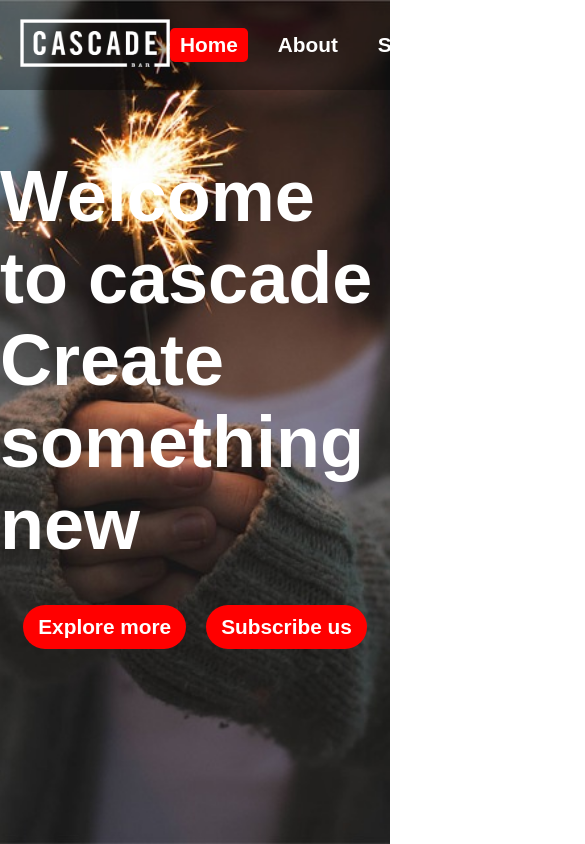
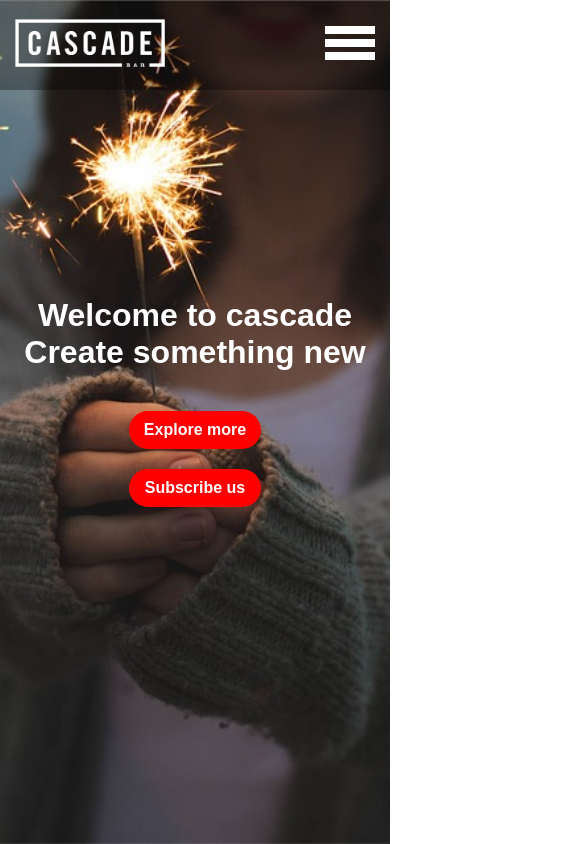
Before and after one commit to nehru35/responsiveLayout-01, a plain HTML site: page index.html in a window 390 px wide. Shown: the top 844 px of the page, 585 px wide, since content can reach past the window. Drawn offline with Linux system fonts and the light colour scheme.

Commit message:
Added all CSS style

```diff
--- a/index.html
+++ b/index.html
@@ -9,27 +9,37 @@
     </head>
     <body>
         <div class="container">
+            <div class="header-container">
                 <header class="header">
                     <a href="index.html" class="logo"><img src="img/logo.png" alt="logo image"></a>
 
+                    <div class="mobile-btn">
+                        <div></div>
+                        <div></div>
+                        <div></div>
+                    </div>
+
                     <nav class="nav-bar">
                         <ul class="nav-list">
-                        <li class="list-items active"><a href="#">Home</a></li>
+                            <li class="list-items active"><a href="index.html">Home</a></li>
                             <li class="list-items"><a href="#">About</a></li>
                             <li class="list-items"><a href="#">Services</a></li>
                             <li class="list-items"><a href="#">Contact</a></li>
                             <li class="list-items"><a href="#">Feedback</a></li>
                         </ul>
                     </nav>
+            </div>
             </header>
 
-            <p class="description">Welcome to cascade</p>
-            <p class="description">Create something new</p>
+            <h1 class="description">Welcome to cascade</h1>
+            <h2 class="description">Create something new</h2>
 
             <div class="buttons">
                 <button type="button">Explore more</button>
                 <button type="button">Subscribe us</button>
             </div>
         </div>
+
+        <script src="js/app.js"></script>
     </body>
 </html>
--- /dev/null
+++ b/js/app.js
@@ -0,0 +1,8 @@
+$btn = document.querySelector(".mobile-btn");
+$nav = document.querySelector("nav");
+
+const showMenu = () => {
+    $nav.classList.toggle("show");
+}
+
+$btn.addEventListener('click', showMenu);
--- a/sass/style.scss
+++ b/sass/style.scss
@@ -19,7 +19,13 @@ img {
 a {
     text-decoration: none;
     display: inline-block;
+    color: #fff;
 }
+
+.show {
+    top: 0 !important;
+}
+
 .container {
     width: 100%;
     height: 100vh;
@@ -33,17 +39,39 @@ a {
     align-items: center;
     justify-content: center;
 
+    div.header-container {
+        width: 100%;
+        max-width: 1400px;
+
+        a {
+            z-index: 10;
+            img {
+                width: 200px;
+            }
+        }
+
         .header {
             width: 100%;
             height: 90px;
             display: flex;
             justify-content: space-around;
             align-items: center;
-        padding: 20px;
             background-color: rgba(0, 0, 0, 0.336);
             position: absolute;
             top: 0;
             left: 0;
+
+            .mobile-btn {
+                cursor: pointer;
+                display: none;
+                z-index: 10;
+                div {
+                    width: 50px;
+                    height: 8px;
+                    background-color: #fff;
+                    margin-bottom: 5px;
+                }
+            }
 
             .nav-bar {
                 .nav-list {
@@ -62,22 +90,20 @@ a {
                         font-weight: bold;
                         transition: ease 1s;
 
-                    a {
-                        color: inherit;
-                    }
-
                         &:hover {
                             background-color: red;
                         }
-
+                    }
                 }
             }
         }
     }
 
+
     .description {
         font-size: 4.5rem;
         font-weight: bold;
+        text-align: center;
     }
 
     .buttons {
@@ -103,3 +129,107 @@ a {
 
     }
 }
+
+@media (max-width: 992px) {
+    .container {
+        div.header-container {
+
+            a {
+                img {
+                    width: 150px;
+                }
+            }
+
+            .header {
+                justify-content: space-between;
+                padding: 15px;
+
+                .nav-bar {
+                    .nav-list {
+                        gap: 5px;
+
+                        .list-items {
+                            font-size: 1rem;
+                        }
+                    }
+                }
+            }
+        }
+
+        .description {
+            font-size: 3.5rem;
+            font-weight: bold;
+        }
+    }
+}
+
+@media (max-width: 650px) {
+
+    .container {
+        div.header-container {
+            a {
+                img {
+                    width: 150px;
+                }
+            }
+
+            .header {
+                .mobile-btn {
+                    display: block;
+                }
+
+                .nav-bar {
+                    position: absolute;
+                    top: -100vh;
+                    right: 0;
+                    background-color: #ff0000;
+                    width: 100%;
+                    height: 100vh;
+                    text-align: center;
+                    transition: all 1s;
+                    .nav-list {
+                        gap: 35px;
+                        flex-direction: column;
+                        align-items: center;
+                        justify-content: center;
+                        height: 100vh;
+
+                        .active {
+                            background-color: transparent;
+                        }
+
+                        .list-items {
+                            padding: 20px;
+                            font-size: 1.3rem;
+
+                            &:hover {
+                                background-color: transparent;
+                            }
+
+                        }
+                    }
+                }
+            }
+        }
+
+        .description {
+            font-size: 2rem;
+        }
+
+        .buttons {
+            flex-direction: column;
+
+            button {
+                font-size: 1rem;
+                padding: 10px 15px;
+                border-radius: 25px;
+
+                &:hover {
+                    background-color: rgba(255, 0, 0, 0.5);
+                }
+            }
+
+        }
+    }
+
+}
```
Also changed, not shown: css/style.css. Lines whose indentation alone changed are shown as unchanged.
